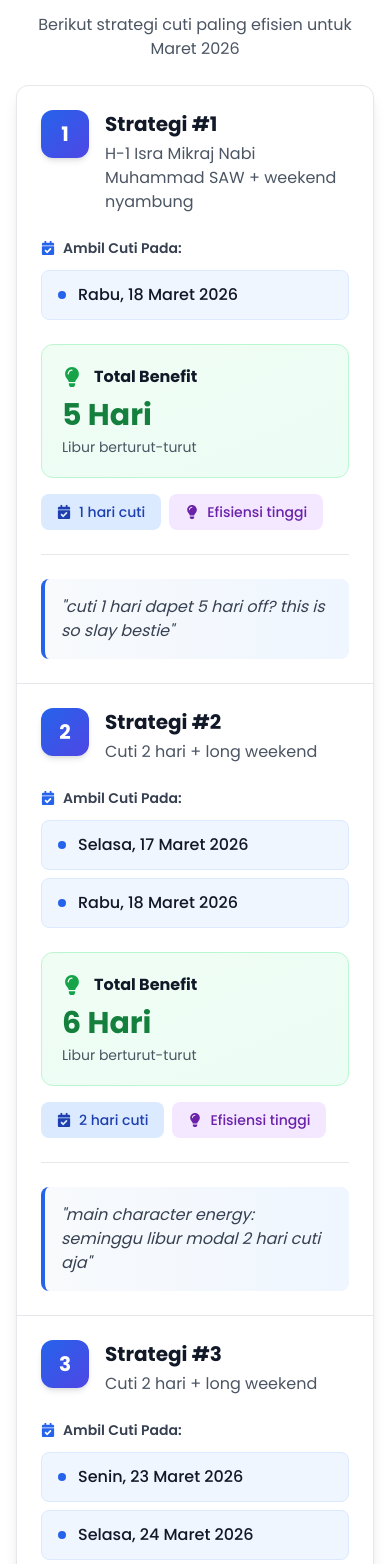
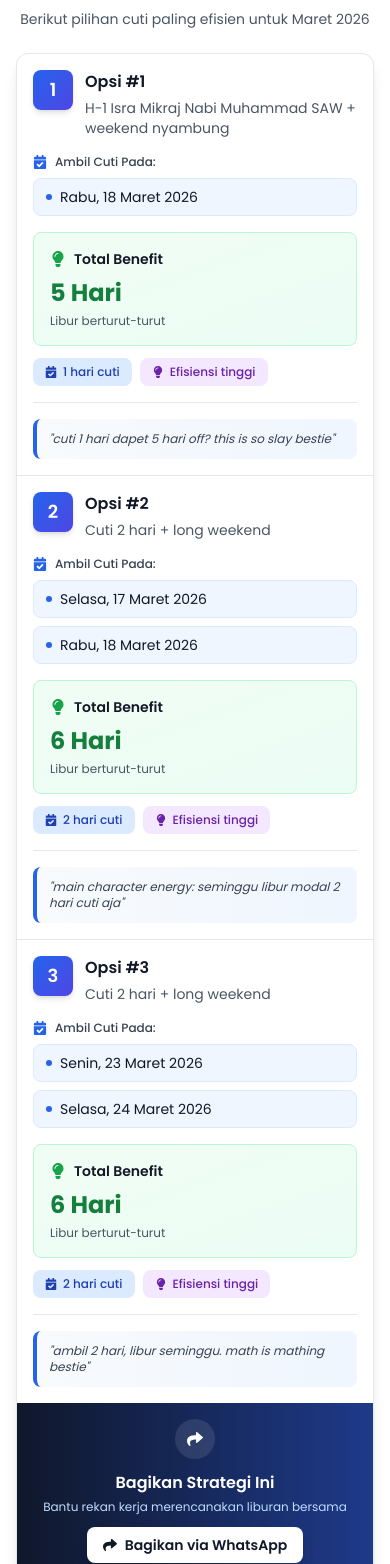
Before and after one commit to aldi-balkar/balkar-cuti, a Next.js app: page / in a window 390 px wide. Shown: the part 1184-2748 px from the top of the page. Built offline with nearby package versions, Linux system fonts and the light colour scheme.

Commit message:
refactor: improve responsive typography & change Strategi to Opsi - more natural, less AI-feel

```diff
--- a/app/page.tsx
+++ b/app/page.tsx
@@ -183,65 +183,65 @@ export default function Home() {
           ) : recommendations.length > 0 ? (
             <div className="space-y-6">
               <div className="text-center">
-                <h2 className="text-2xl md:text-3xl font-bold text-gray-900 mb-2">
+                <h2 className="text-xl md:text-2xl font-semibold text-gray-900 mb-2">
                   Rekomendasi Cuti Terbaik
                 </h2>
-                <p className="text-gray-600">
-                  Berikut strategi cuti paling efisien untuk {monthName} {selectedYear}
+                <p className="text-sm md:text-base text-gray-600">
+                  Berikut pilihan cuti paling efisien untuk {monthName} {selectedYear}
                 </p>
               </div>
 
               {/* Single Combined Card */}
               <div className="bg-white rounded-xl shadow-lg border border-gray-200 overflow-hidden">
                 {recommendations.map((rec, index) => (
-                  <div key={index} className={`p-6 md:p-8 ${index !== recommendations.length - 1 ? 'border-b border-gray-200' : ''}`}>
-                    <div className="flex items-start gap-4 mb-6">
-                      <div className="flex-shrink-0 w-12 h-12 bg-gradient-to-br from-blue-600 to-indigo-600 rounded-xl flex items-center justify-center shadow-md">
-                        <span className="text-white text-xl font-bold">{index + 1}</span>
+                  <div key={index} className={`p-4 md:p-6 ${index !== recommendations.length - 1 ? 'border-b border-gray-200' : ''}`}>
+                    <div className="flex items-start gap-3 md:gap-4 mb-4 md:mb-6">
+                      <div className="flex-shrink-0 w-10 h-10 md:w-12 md:h-12 bg-gradient-to-br from-blue-600 to-indigo-600 rounded-lg md:rounded-xl flex items-center justify-center shadow-md">
+                        <span className="text-white text-lg md:text-xl font-semibold">{index + 1}</span>
                       </div>
                       <div className="flex-1">
-                        <h3 className="text-xl md:text-2xl font-bold text-gray-900 mb-1">
-                          Strategi #{index + 1}
+                        <h3 className="text-base md:text-lg font-semibold text-gray-900 mb-1">
+                          Opsi #{index + 1}
                         </h3>
-                        <p className="text-gray-600">{rec.reason}</p>
+                        <p className="text-sm md:text-base text-gray-600">{rec.reason}</p>
                       </div>
                     </div>
 
-                    <div className="grid md:grid-cols-2 gap-6">
+                    <div className="grid md:grid-cols-2 gap-4 md:gap-6">
                       {/* Dates Section */}
-                      <div className="space-y-3">
-                        <div className="flex items-center gap-2 text-sm font-semibold text-gray-700 mb-3">
-                          <FaCalendarCheck className="text-blue-600" />
+                      <div className="space-y-2 md:space-y-3">
+                        <div className="flex items-center gap-2 text-xs md:text-sm font-medium text-gray-700 mb-2 md:mb-3">
+                          <FaCalendarCheck className="text-blue-600 text-sm" />
                           <span>Ambil Cuti Pada:</span>
                         </div>
                         <div className="space-y-2">
                           {rec.leaveDates.map((date, idx) => (
-                            <div key={idx} className="flex items-center gap-3 bg-blue-50 px-4 py-3 rounded-lg border border-blue-100">
-                              <div className="w-2 h-2 bg-blue-600 rounded-full"></div>
-                              <span className="font-medium text-gray-900">{formatDateWithDay(date)}</span>
+                            <div key={idx} className="flex items-center gap-2 md:gap-3 bg-blue-50 px-3 md:px-4 py-2 md:py-3 rounded-lg border border-blue-100">
+                              <div className="w-1.5 h-1.5 md:w-2 md:h-2 bg-blue-600 rounded-full"></div>
+                              <span className="text-sm md:text-base text-gray-900">{formatDateWithDay(date)}</span>
                             </div>
                           ))}
                         </div>
                       </div>
 
                       {/* Summary Section */}
-                      <div className="space-y-4">
-                        <div className="bg-gradient-to-br from-green-50 to-emerald-50 rounded-xl p-5 border border-green-200">
-                          <div className="flex items-center gap-3 mb-2">
-                            <FaLightbulb className="text-green-600 text-xl" />
-                            <span className="font-bold text-gray-900">Total Benefit</span>
+                      <div className="space-y-3 md:space-y-4">
+                        <div className="bg-gradient-to-br from-green-50 to-emerald-50 rounded-lg md:rounded-xl p-4 md:p-5 border border-green-200">
+                          <div className="flex items-center gap-2 md:gap-3 mb-2">
+                            <FaLightbulb className="text-green-600 text-base md:text-xl" />
+                            <span className="text-sm md:text-base font-semibold text-gray-900">Total Benefit</span>
                           </div>
-                          <p className="text-3xl font-bold text-green-700">{rec.totalOffDays} Hari</p>
-                          <p className="text-sm text-gray-600 mt-1">Libur berturut-turut</p>
+                          <p className="text-2xl md:text-3xl font-bold text-green-700">{rec.totalOffDays} Hari</p>
+                          <p className="text-xs md:text-sm text-gray-600 mt-1">Libur berturut-turut</p>
                         </div>
 
                         <div className="flex gap-2 flex-wrap">
-                          <span className="inline-flex items-center gap-2 px-4 py-2 bg-blue-100 text-blue-800 rounded-lg text-sm font-medium">
-                            <FaCalendarCheck />
+                          <span className="inline-flex items-center gap-1.5 md:gap-2 px-3 md:px-4 py-1.5 md:py-2 bg-blue-100 text-blue-800 rounded-lg text-xs md:text-sm font-medium">
+                            <FaCalendarCheck className="text-xs md:text-sm" />
                             {rec.leaveDates.length} hari cuti
                           </span>
-                          <span className="inline-flex items-center gap-2 px-4 py-2 bg-purple-100 text-purple-800 rounded-lg text-sm font-medium">
-                            <FaLightbulb />
+                          <span className="inline-flex items-center gap-1.5 md:gap-2 px-3 md:px-4 py-1.5 md:py-2 bg-purple-100 text-purple-800 rounded-lg text-xs md:text-sm font-medium">
+                            <FaLightbulb className="text-xs md:text-sm" />
                             Efisiensi tinggi
                           </span>
                         </div>
@@ -250,9 +250,9 @@ export default function Home() {
 
                     {/* Quote Section */}
                     {rec.quote && (
-                      <div className="mt-6 pt-6 border-t border-gray-200">
-                        <div className="bg-gradient-to-r from-slate-50 to-blue-50 rounded-lg p-4 border-l-4 border-blue-600">
-                          <p className="text-gray-700 italic">"{rec.quote}"</p>
+                      <div className="mt-4 md:mt-6 pt-4 md:pt-6 border-t border-gray-200">
+                        <div className="bg-gradient-to-r from-slate-50 to-blue-50 rounded-lg p-3 md:p-4 border-l-4 border-blue-600">
+                          <p className="text-xs md:text-sm text-gray-700 italic">"{rec.quote}"</p>
                         </div>
                       </div>
                     )}
@@ -260,22 +260,22 @@ export default function Home() {
                 ))}
 
                 {/* Share Section */}
-                <div className="bg-gradient-to-r from-slate-900 to-blue-900 p-6 md:p-8">
-                  <div className="text-center space-y-4">
+                <div className="bg-gradient-to-r from-slate-900 to-blue-900 p-4 md:p-6">
+                  <div className="text-center space-y-3 md:space-y-4">
                     <div className="flex justify-center">
-                      <div className="w-12 h-12 bg-white/10 rounded-full flex items-center justify-center">
-                        <FaShare className="text-white text-xl" />
+                      <div className="w-10 h-10 md:w-12 md:h-12 bg-white/10 rounded-full flex items-center justify-center">
+                        <FaShare className="text-white text-base md:text-xl" />
                       </div>
                     </div>
                     <div>
-                      <h3 className="text-xl font-bold text-white mb-2">Bagikan Strategi Ini</h3>
-                      <p className="text-blue-200">Bantu rekan kerja merencanakan liburan bersama</p>
+                      <h3 className="text-base md:text-xl font-semibold text-white mb-1 md:mb-2">Bagikan Strategi Ini</h3>
+                      <p className="text-xs md:text-sm text-blue-200">Bantu rekan kerja merencanakan liburan bersama</p>
                     </div>
                     <button
                       onClick={handleShare}
-                      className="inline-flex items-center gap-3 bg-white text-gray-900 px-6 py-3 rounded-xl font-bold hover:bg-blue-50 transition-all duration-200 shadow-lg hover:shadow-xl"
+                      className="inline-flex items-center gap-2 md:gap-3 bg-white text-gray-900 px-4 md:px-6 py-2 md:py-3 rounded-lg md:rounded-xl text-sm md:text-base font-semibold hover:bg-blue-50 transition-all duration-200 shadow-lg hover:shadow-xl"
                     >
-                      <FaShare />
+                      <FaShare className="text-sm" />
                       Bagikan via WhatsApp
                     </button>
                   </div>
```
